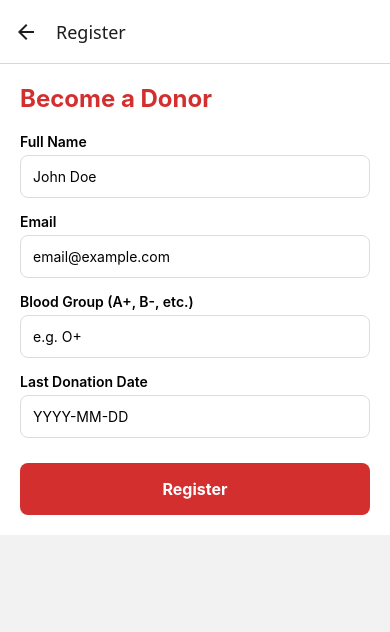
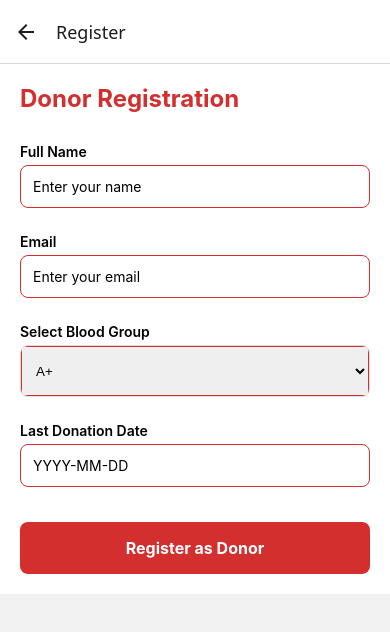
Before and after one commit to iamraselmolla/blood-donation-app-front-end, a React Native app: screen /Register in a window 390 px wide. Shown: the top 632 px of the page. Built offline with nearby package versions, Linux system fonts and the light colour scheme.

Commit message:
added home screen

```diff
--- a/package.json
+++ b/package.json
@@ -10,6 +10,7 @@
   },
   "dependencies": {
     "@expo/metro-runtime": "~6.1.2",
+    "@react-native-picker/picker": "^2.11.4",
     "@react-navigation/native": "^7.2.2",
     "@react-navigation/native-stack": "^7.14.11",
     "expo": "~54.0.33",
--- a/src/screens/LoginScreen.js
+++ b/src/screens/LoginScreen.js
@@ -10,7 +10,7 @@ import {
 const LoginScreen = ({ navigation }) => {
   return (
     <View style={styles.container}>
-      <Text style={styles.logo}>🩸 BloodDonation</Text>
+      <Text style={styles.logo}>🩸 Blood Donation</Text>
 
       <TextInput
         style={styles.input}
@@ -49,7 +49,7 @@ const styles = StyleSheet.create({
   },
   input: {
     borderWidth: 1,
-    borderColor: "#ddd",
+    borderColor: "#d32f2f",
     padding: 15,
     borderRadius: 8,
     marginBottom: 15,
--- a/src/screens/RegisterScreen.js
+++ b/src/screens/RegisterScreen.js
@@ -7,35 +7,45 @@ import {
   StyleSheet,
   ScrollView,
 } from "react-native";
+import { Picker } from "@react-native-picker/picker"; // Import the Picker
 
 const RegisterScreen = ({ navigation }) => {
-  const [formData, setFormData] = useState({
-    name: "",
-    email: "",
-    bloodGroup: "",
-    lastDonation: "",
-  });
+  const [bloodGroup, setBloodGroup] = useState("A+");
+  const [name, setName] = useState("");
+  const [email, setEmail] = useState("");
+
+  const bloodGroups = ["A+", "A-", "B+", "B-", "AB+", "AB-", "O+", "O-"];
 
   return (
     <ScrollView contentContainerStyle={styles.container}>
-      <Text style={styles.title}>Become a Donor</Text>
+      <Text style={styles.title}>Donor Registration</Text>
 
       <Text style={styles.label}>Full Name</Text>
       <TextInput
         style={styles.input}
-        placeholder="John Doe"
-        onChangeText={(val) => setFormData({ ...formData, name: val })}
+        placeholder="Enter your name"
+        onChangeText={setName}
       />
 
       <Text style={styles.label}>Email</Text>
       <TextInput
         style={styles.input}
-        placeholder="email@example.com"
-        keyboardType="email-address"
+        placeholder="Enter your email"
+        onChangeText={setEmail}
       />
 
-      <Text style={styles.label}>Blood Group (A+, B-, etc.)</Text>
-      <TextInput style={styles.input} placeholder="e.g. O+" />
+      <Text style={styles.label}>Select Blood Group</Text>
+      <View style={styles.pickerContainer}>
+        <Picker
+          selectedValue={bloodGroup}
+          onValueChange={(itemValue) => setBloodGroup(itemValue)}
+          style={styles.picker}
+        >
+          {bloodGroups.map((group) => (
+            <Picker.Item key={group} label={group} value={group} />
+          ))}
+        </Picker>
+      </View>
 
       <Text style={styles.label}>Last Donation Date</Text>
       <TextInput style={styles.input} placeholder="YYYY-MM-DD" />
@@ -44,7 +54,7 @@ const RegisterScreen = ({ navigation }) => {
         style={styles.button}
         onPress={() => navigation.navigate("Home")}
       >
-        <Text style={styles.buttonText}>Register</Text>
+        <Text style={styles.buttonText}>Register as Donor</Text>
       </TouchableOpacity>
     </ScrollView>
   );
@@ -58,20 +68,34 @@ const styles = StyleSheet.create({
     color: "#d32f2f",
     marginBottom: 20,
   },
-  label: { fontSize: 14, fontWeight: "600", marginBottom: 5 },
+  label: { fontSize: 14, fontWeight: "600", marginBottom: 5, marginTop: 10 },
   input: {
     borderWidth: 1,
-    borderColor: "#ddd",
+    borderColor: "#d32f2f",
     padding: 12,
     borderRadius: 8,
     marginBottom: 15,
+  },
+  pickerContainer: {
+    borderWidth: 1,
+    borderColor: "#ddd",
+    borderRadius: 8,
+    marginBottom: 15,
+    overflow: "hidden",
+  },
+  picker: {
+    height: 50,
+    width: "100%",
+    padding: 10,
+    borderColor: "#d32f2f",
+    borderWidth: 1,
   },
   button: {
     backgroundColor: "#d32f2f",
     padding: 16,
     borderRadius: 8,
     alignItems: "center",
-    marginTop: 10,
+    marginTop: 20,
   },
   buttonText: { color: "#fff", fontWeight: "bold", fontSize: 16 },
 });
```
Also changed, not shown: 1 other file (tests, documents, lock files or other folders).
